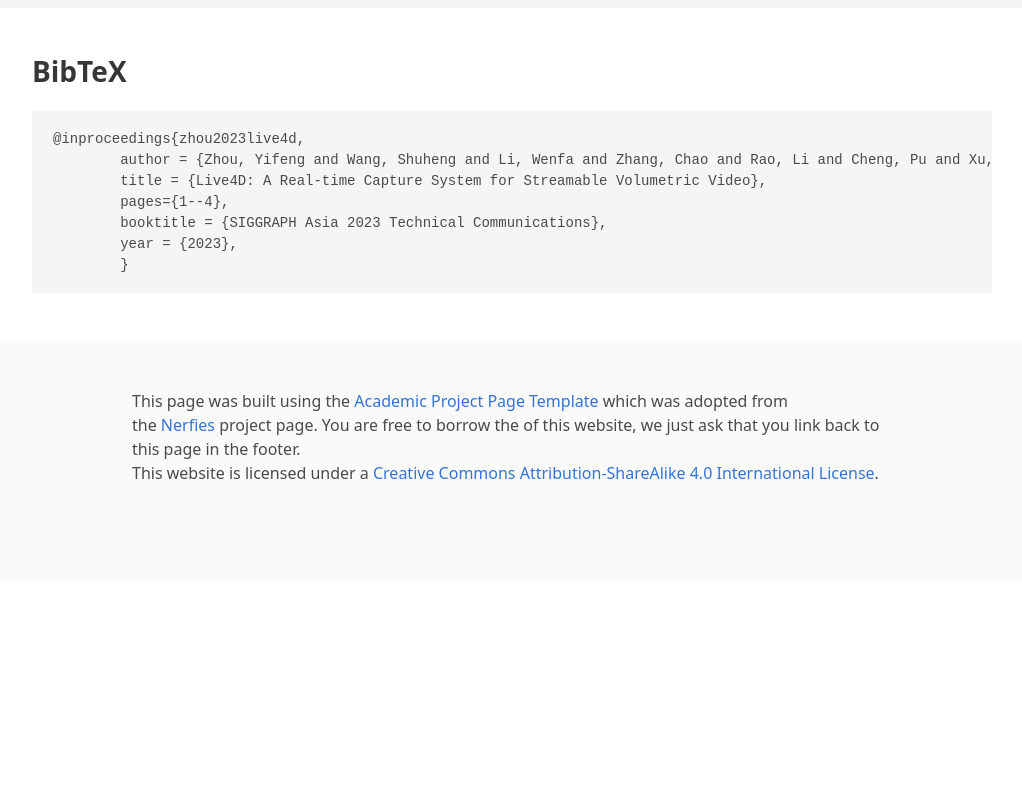
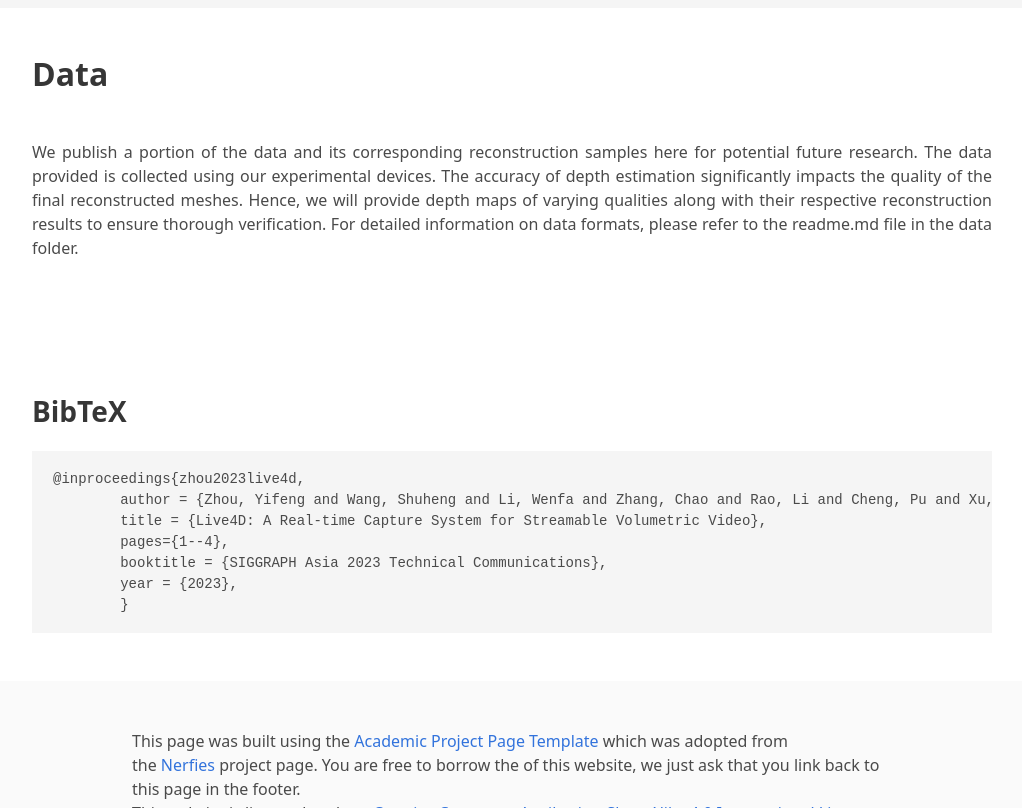
Before and after one commit to live4d-vv/live4d-vv.github.io, a plain HTML site: page index.html in a window 1280 px wide. Shown: the part 2528-3336 px from the top of the page, without its empty margins (128-1150 px from the left). Before the commit the page ends 3109 px from the top, so only its background shows below. Drawn offline with nearby package versions, Linux system fonts and the light colour scheme; some icons are missing.

Commit message:
add data introduction

```diff
--- a/index.html
+++ b/index.html
@@ -237,7 +237,31 @@
 <!-- End youtube video -->
 
 
+<!-- Dataset -->
+<section class="section" id="samples">
 
+  <div class="container is-max-desktop">
+    <h2 class="title is-3">Data</h2>
+    <!-- <div class="hero-body">
+    </div> -->
+    <div class="column is-three-fifths">
+    </div>
+  </div>
+
+  <div class="container is-max-desktop content">
+    <div class="content has-text-justified">
+      <p>
+        We publish a portion of the data and its corresponding reconstruction samples here for potential future research.
+        The data provided is collected using our experimental devices.
+        The accuracy of depth estimation significantly impacts the quality of the final reconstructed meshes.
+        Hence, we will provide depth maps of varying qualities along with their respective reconstruction results to ensure thorough verification.
+        For detailed information on data formats, please refer to the readme.md file in the data folder.
+      </p>
+      <br>
+    </div>
+  </div>
+</section>
+<!--End BibTex citation -->
 
 
 
```
